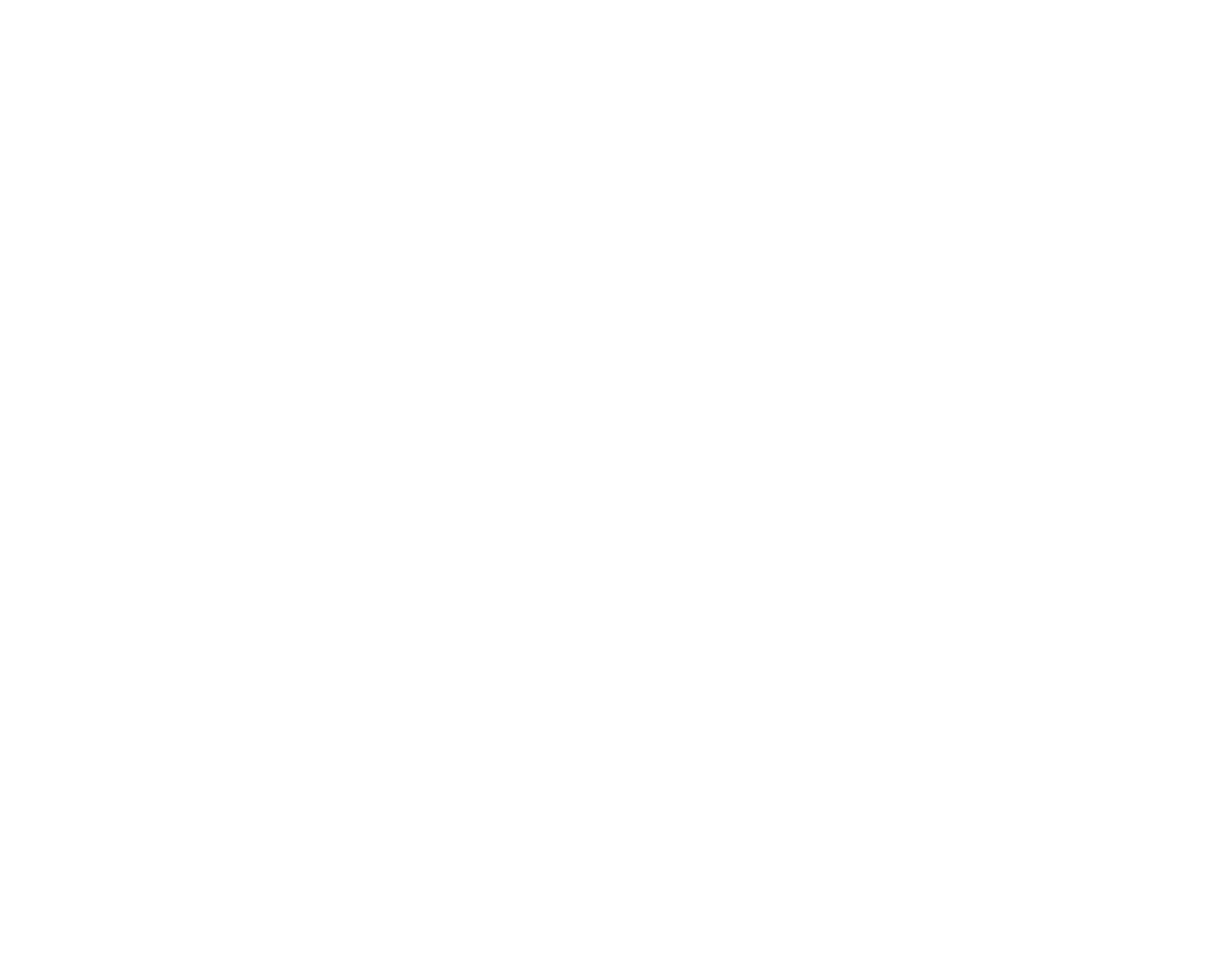
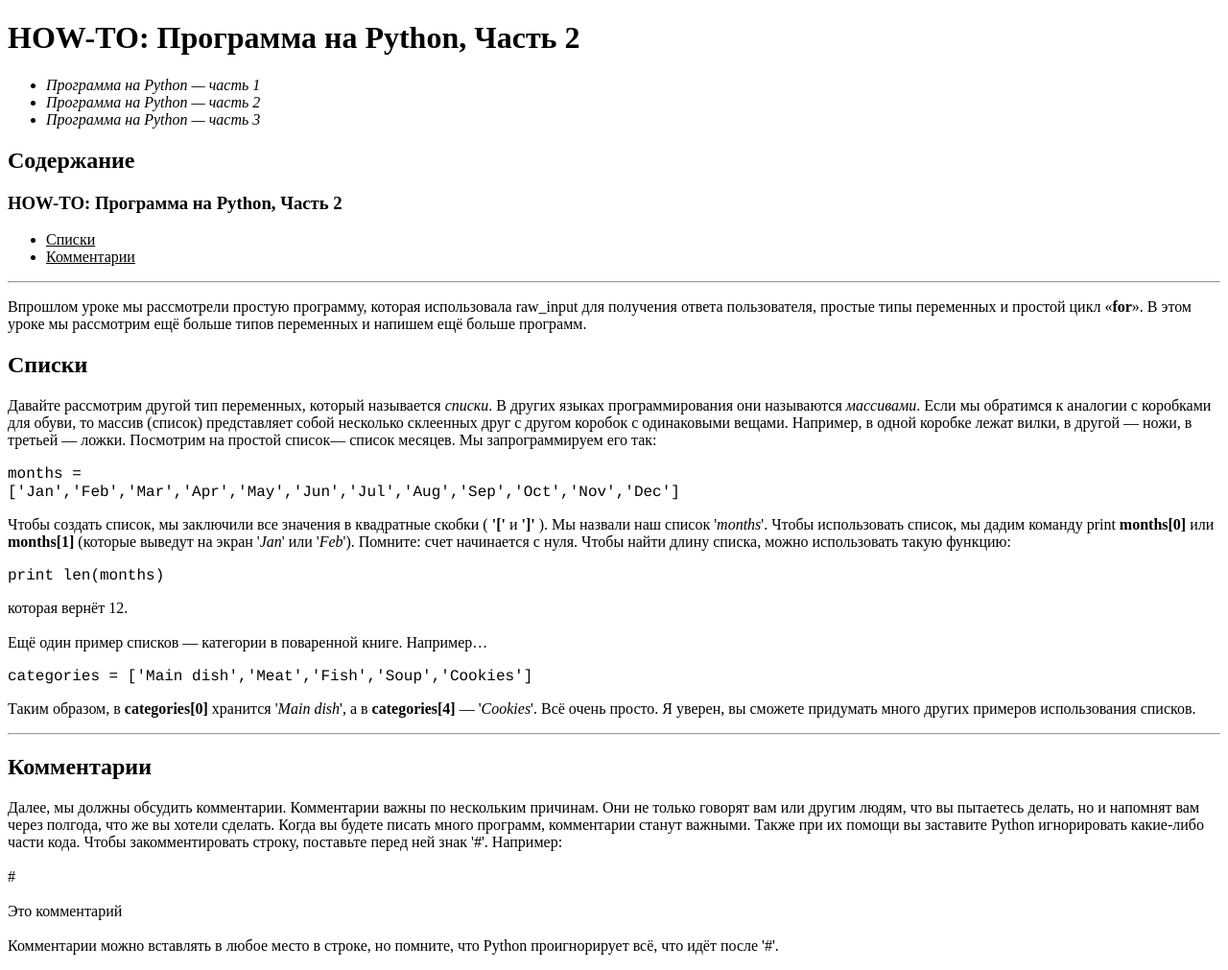
Before and after one commit to ilyashaginov/Shaginov_Ilya, a plain HTML site: page 01. HTML. Теги и атрибуты/Программа на Python — часть 2/index.html in a window 1280 px wide. Shown: the whole page at 96% size. Before the commit the page ends 800 px from the top, so only its background shows below. Drawn offline with Linux system fonts and the light colour scheme.

Commit message:
Homework

```diff
--- a/01. HTML. Теги и атрибуты/Программа на Python — часть 2/index.html
+++ b/01. HTML. Теги и атрибуты/Программа на Python — часть 2/index.html
@@ -0,0 +1,55 @@
+<!DOCTYPE html>
+<html lang="en">
+    <head>
+        <meta charset="UTF-8">
+        <title>Document</title>
+    </head>
+    <body>
+        <h1> HOW-TO: Программа на Python, Часть 2 </h1>
+        <ul>
+            <li><i>Программа на Python — часть 1</i></li>
+            <li><i>Программа на Python — часть 2</i></li>
+            <li><i>Программа на Python — часть 3</i></li>
+        </ul>
+        <h2>Содержание</h2>
+        <h3>HOW-TO: Программа на Python, Часть 2</h3>
+        <ul>
+            <li><u>Списки</u></li>
+            <li><u>Комментарии</u></li>
+        </ul>
+        <hr>
+        <p>Впрошлом уроке мы рассмотрели простую программу, которая использовала raw_input
+            для получения ответа пользователя, простые типы переменных и простой цикл «<b>for</b>». В
+            этом уроке мы рассмотрим ещё больше типов переменных и напишем ещё больше
+            программ.</p>
+        <h2>Списки</h2>
+        <p>Давайте рассмотрим другой тип переменных, который называется <i>списки</i>. В других
+            языках программирования они называются <i>массивами</i>. Если мы обратимся к аналогии с
+            коробками для обуви, то массив (список) представляет собой несколько склеенных друг с
+            другом коробок с одинаковыми вещами. Например, в одной коробке лежат вилки, в
+            другой — ножи, в третьей — ложки. Посмотрим на простой список— список месяцев. Мы
+            запрограммируем его так:</p>
+        <span style="font-family:Courier, monospace">months =  <br>
+            ['Jan','Feb','Mar','Apr','May','Jun','Jul','Aug','Sep','Oct','Nov','Dec']  <br></span>
+        <p>Чтобы создать список, мы заключили все значения в квадратные скобки ( <b>'['</b> и <b>']'</b> ). Мы
+            назвали наш список '<i>months</i>'. Чтобы использовать список, мы дадим команду print
+            <b>months[0]</b> или <b>months[1]</b> (которые выведут на экран '<i>Jan</i>' или '<i>Feb</i>'). Помните: счет
+            начинается с нуля. Чтобы найти длину списка, можно использовать такую функцию:</p>
+        <span style="font-family:Courier, monospace">print len(months)</span>
+        <p>которая вернёт 12.<br> <br>
+            Ещё один пример списков — категории в поваренной книге. Например…</p>
+        <span style="font-family:Courier, monospace"> categories = ['Main dish','Meat','Fish','Soup','Cookies'] </span>
+        <p>Таким образом, в <b>categories[0]</b> хранится '<i>Main dish</i>', а в <b>categories[4]</b> — '<i>Cookies</i>'. Всё
+            очень просто. Я уверен, вы сможете придумать много других примеров использования
+            списков. </p>
+        <hr>
+        <h2>Комментарии</h2>
+        <p>Далее, мы должны обсудить комментарии. Комментарии важны по нескольким причинам.
+            Они не только говорят вам или другим людям, что вы пытаетесь делать, но и напомнят
+            вам через полгода, что же вы хотели сделать. Когда вы будете писать много программ,
+            комментарии станут важными. Также при их помощи вы заставите Python игнорировать
+            какие-либо части кода. Чтобы закомментировать строку, поставьте перед ней знак '#'.
+            Например:<br><br>#<br><br>Это комментарий<br><br>Комментарии можно вставлять в любое место в строке, но помните, что Python
+            проигнорирует всё, что идёт после '#'.</p>
+    </body>
+</html>
```
Also changed, not shown: 01. HTML. Теги и атрибуты/Программа на Python — часть 1/index.html (+1 -1 lines).
